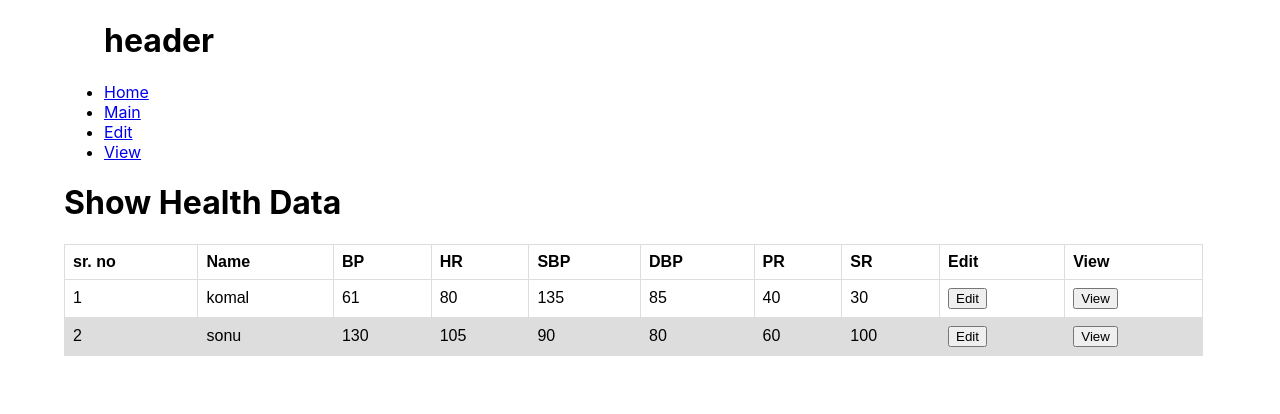
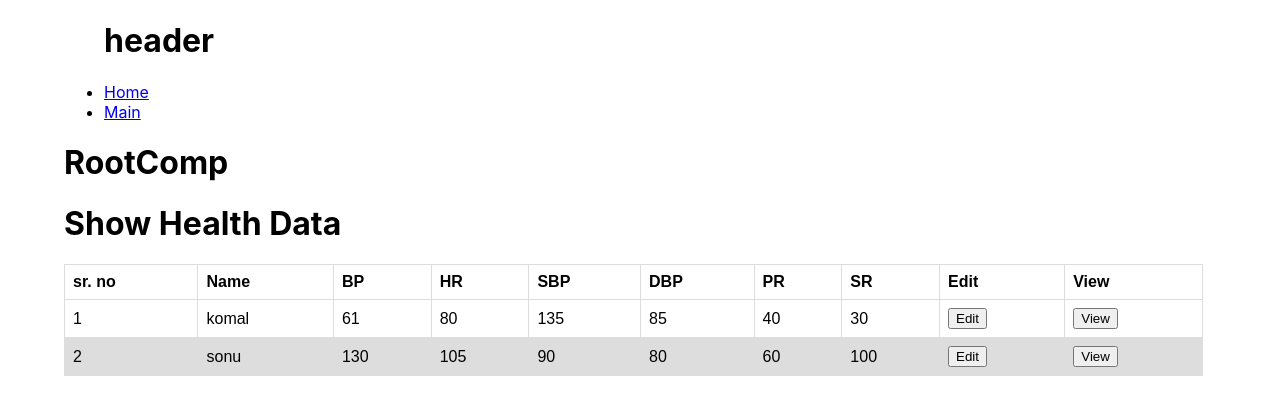
Before and after one commit to komaldahare/newhelthapp, a React (Create React App) app: page /main in a window 1280 px wide. Shown: the top 414 px of the page. Built offline with nearby package versions, Linux system fonts and the light colour scheme.

Commit message:
first commit add

```diff
--- a/src/App.tsx
+++ b/src/App.tsx
@@ -1,4 +1,4 @@
-import { useContext, useState } from 'react';
+import { Children, useContext, useState } from 'react';
 import './App.css';
 import ShowHealthData from './component/ShowHealthData/ShowHealthData';
 import HealthDataContext, { HealthDataContextWrapper } from './context/health-data-context';
@@ -6,39 +6,34 @@ import EditHealthData from './component/EditHealthData/EditHealthData';
 import { EDIT, VIEW } from './store/store-types';
 import MainComponent from './component/MainComponent/MainComponent';
 
+import {createBrowserRouter, RouterProvider} from 'react-router-dom'
+import HomePage from './component/HomePage/HomePage';
+import Header from './Header/Header';
+import ViewHealthData from './component/ViewHealthData/ViewHealthData';
+import RootComp from './RootComp/RootComp';
+
 // import {
 //   createBrowserRouter,
 //   RouterProvider,
 // } from "react-router-dom";
 
-import {createBrowserRouter, RouterProvider} from 'react-router-dom'
-import HomePage from './component/HomePage/HomePage';
-import Header from './Header/Header';
-import ViewHealthData from './component/ViewHealthData/ViewHealthData';
-
 const router = createBrowserRouter([
   {
-    path: "/",
+    path: '/',
+    element: <RootComp/>,
+    children: [
+      {
+        path: '/',
         element: <HomePage/>
       },
       {
         path: '/main',
         element: <MainComponent/>
-  },
-
-  {
-    path: '/Edit',
-    element: <EditHealthData/>
-  },
-
-  {
-    path: '/View',
-    element: <ViewHealthData/>
+      }
+    ]
      }
 
-
 ]);
-
 
 function App() {
 
@@ -47,7 +42,7 @@ function App() {
     <HealthDataContextWrapper>
       <Header/>
     <RouterProvider router={router} />
-     {/* <MainComponent/>        */}
+     <MainComponent/>
     </HealthDataContextWrapper>
 
   );
--- a/src/Header/Header.tsx
+++ b/src/Header/Header.tsx
@@ -14,15 +14,7 @@ const Header = () => {
                 {/* <Link to ="/main"> Main </Link> */}
             </li>
 
-            <li>
-                <a href ="/Edit"> Edit </a>
-                {/* <Link to ="/Edit"> Edit </Link> */}
-            </li>
 
-            <li>
-                <a href ="/View"> View </a>
-                {/* <Link to ="/View"> View </Link> */}
-            </li>
 
         </ul>
     )
--- /dev/null
+++ b/src/RootComp/RootComp.tsx
@@ -0,0 +1,13 @@
+import {Outlet} from 'react-router-dom'
+
+
+const RootComp =() => {
+    return(
+<>
+            <div>
+               <h1> RootComp</h1>
+            </div>
+</>
+    )
+};
+export default RootComp;
```
Lines whose indentation alone changed are shown as unchanged.
